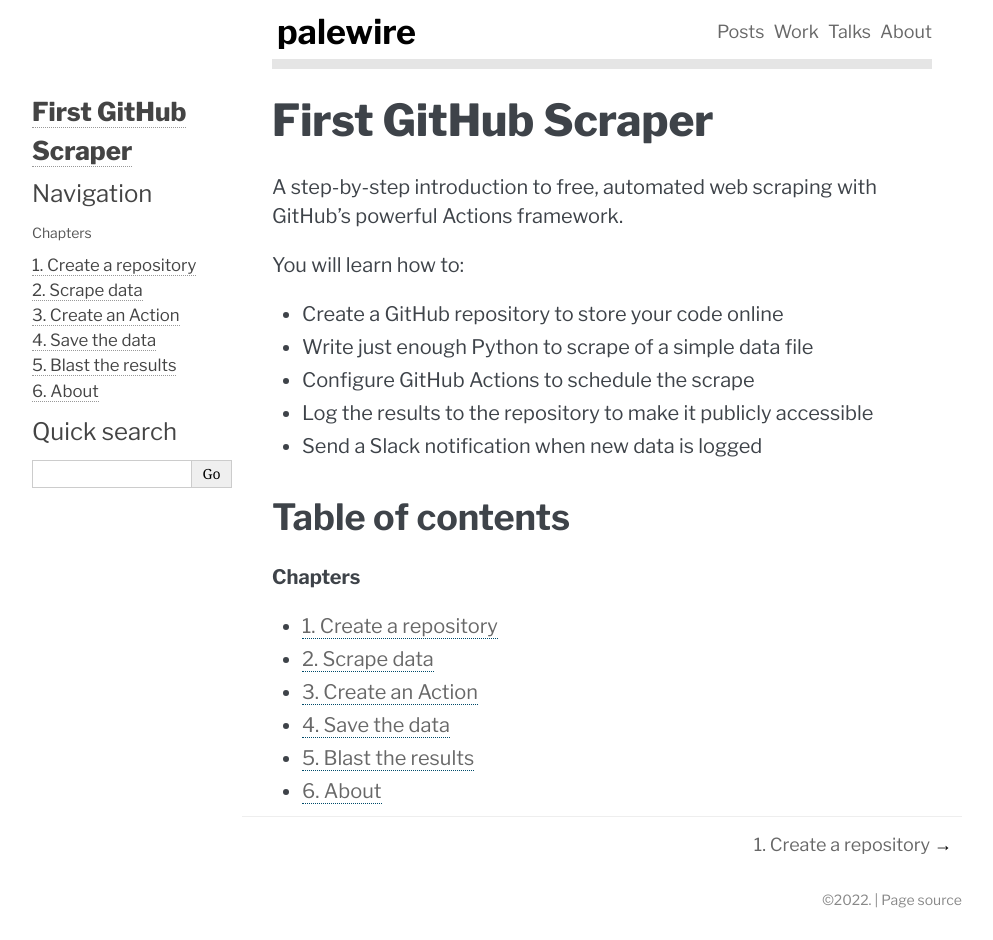
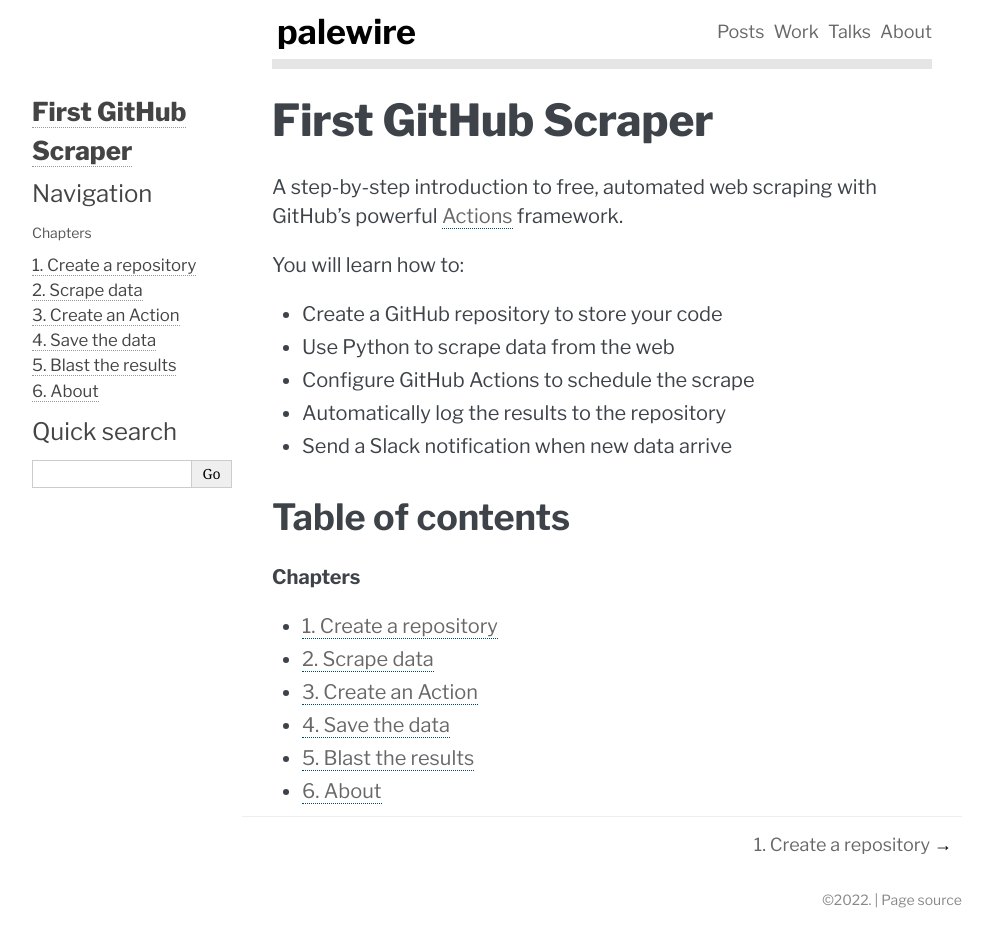
Before and after one commit to palewire/first-github-scraper, a Sphinx documentation site: the page built from docs/index.rst, in a window 1280 px wide. Shown: the whole page, without its empty margins (148-1141 px from the left). Built offline with Sphinx 7.4.7, drawn with Linux system fonts in a browser that asks for light colours.

Commit message:
Tidy index

```diff
--- a/docs/index.rst
+++ b/docs/index.rst
@@ -47,15 +47,15 @@
 First GitHub Scraper
 ####################
 
-A step-by-step introduction to free, automated web scraping with GitHub’s powerful Actions framework.
+A step-by-step introduction to free, automated web scraping with GitHub’s powerful `Actions <https://github.com/features/actions>`_ framework.
 
 You will learn how to:
 
-* Create a GitHub repository to store your code online
-* Write just enough Python to scrape of a simple data file
+* Create a GitHub repository to store your code
+* Use Python to scrape data from the web
 * Configure GitHub Actions to schedule the scrape
-* Log the results to the repository to make it publicly accessible
-* Send a Slack notification when new data is logged
+* Automatically log the results to the repository
+* Send a Slack notification when new data arrive
 
 Table of contents
 #################
```
